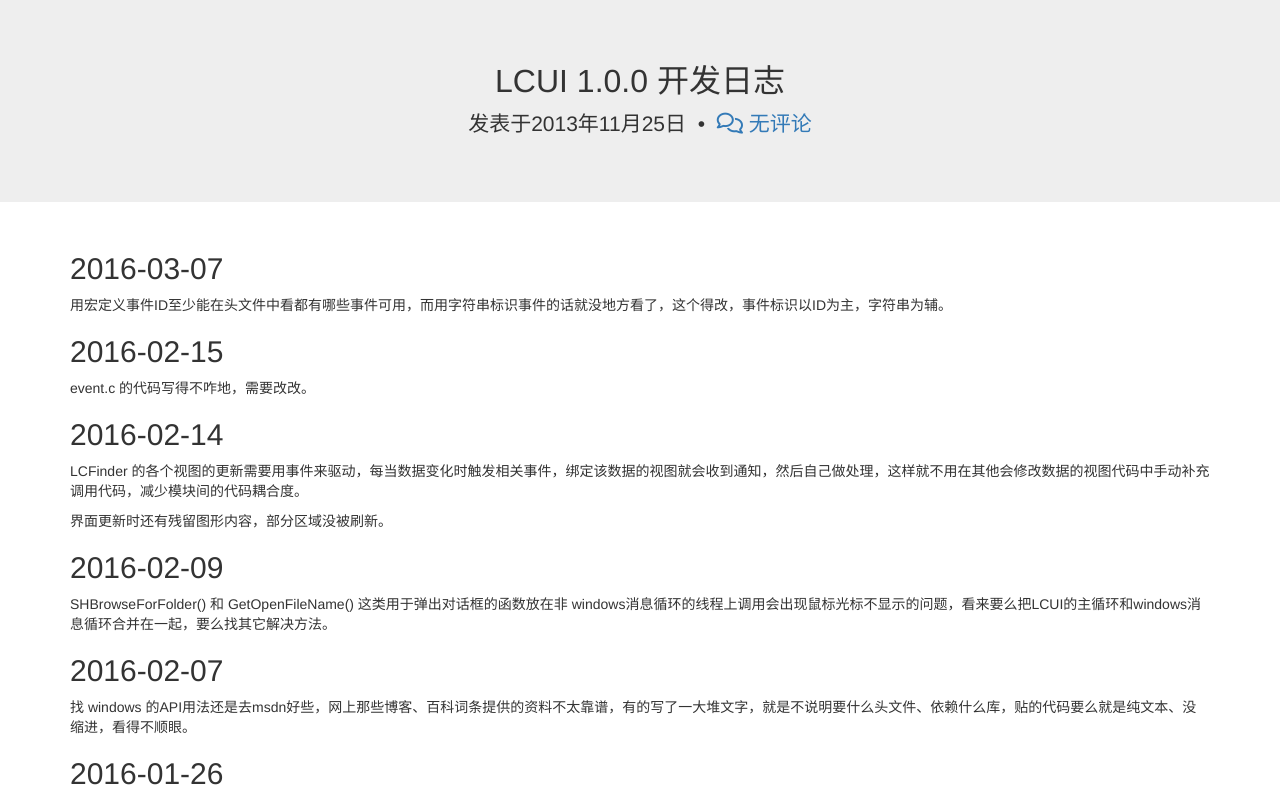
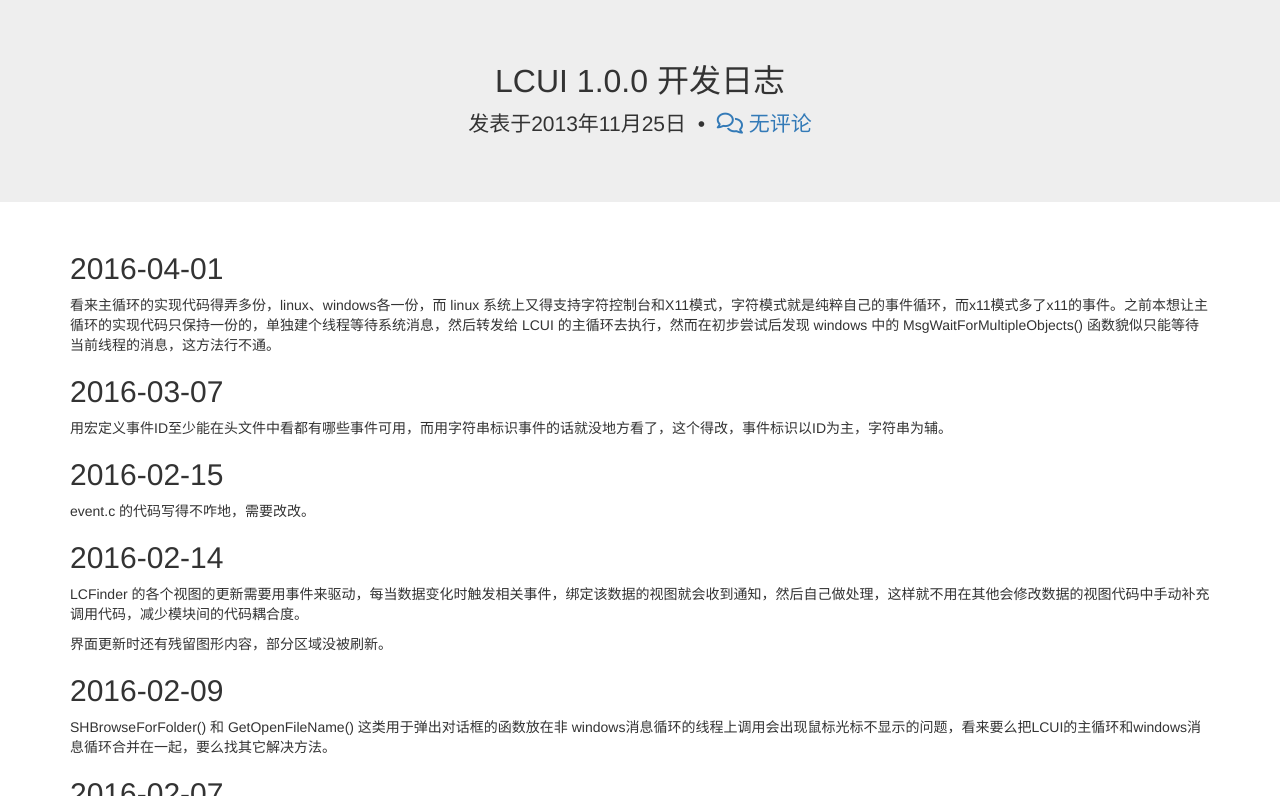
Before and after one commit to lc-soft/lc-soft.io, a Jekyll site: the page built from _posts/2013-11-25-LCUI-1.0.0.md, in a window 1280 px wide and 900 px high, cut to the strip 104-900 px from the top of the window. Built offline with Jekyll 4.4.1, drawn with Linux system fonts in a browser that asks for light colours; nearby versions of some CDN libraries; library files that are not in the unit come from our copies; Markdown is read by kramdown in place of the engine named in the settings.

Commit message:
更新日志

```diff
--- a/_posts/2013-11-25-LCUI-1.0.0.md
+++ b/_posts/2013-11-25-LCUI-1.0.0.md
@@ -2,6 +2,9 @@
 title: LCUI 1.0.0 开发日志
 ds_thread_key: devlog-lcui-1.0.0
 ---
+
+## 2016-04-01
+看来主循环的实现代码得弄多份，linux、windows各一份，而 linux 系统上又得支持字符控制台和X11模式，字符模式就是纯粹自己的事件循环，而x11模式多了x11的事件。之前本想让主循环的实现代码只保持一份的，单独建个线程等待系统消息，然后转发给 LCUI 的主循环去执行，然而在初步尝试后发现 windows 中的 MsgWaitForMultipleObjects() 函数貌似只能等待当前线程的消息，这方法行不通。
 
 ## 2016-03-07
 用宏定义事件ID至少能在头文件中看都有哪些事件可用，而用字符串标识事件的话就没地方看了，这个得改，事件标识以ID为主，字符串为辅。
```
